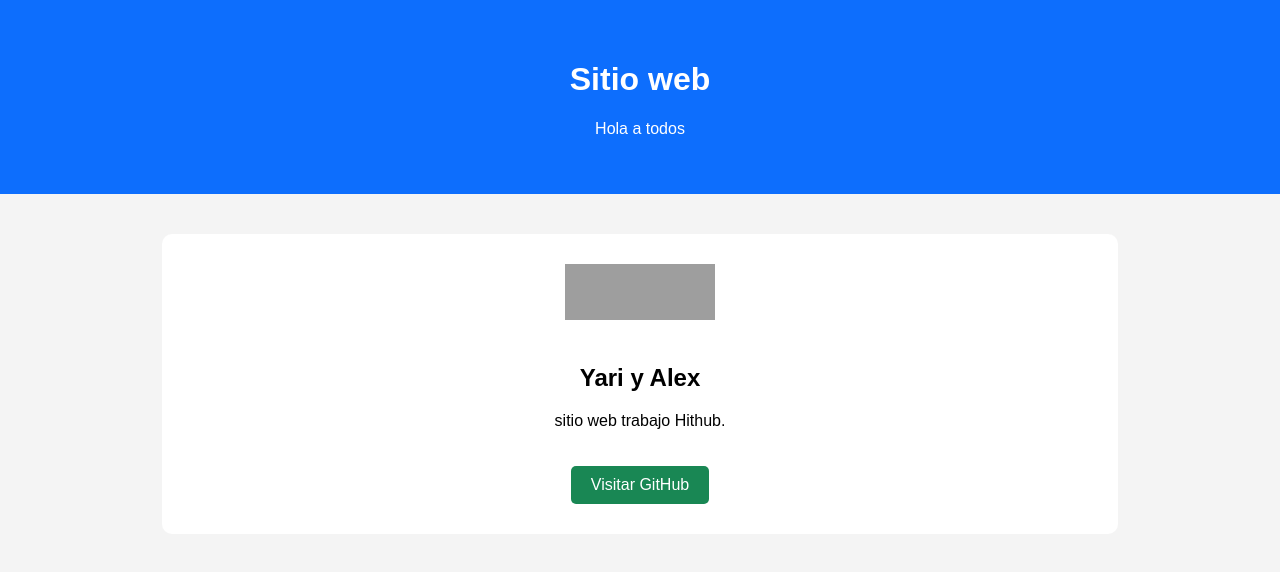
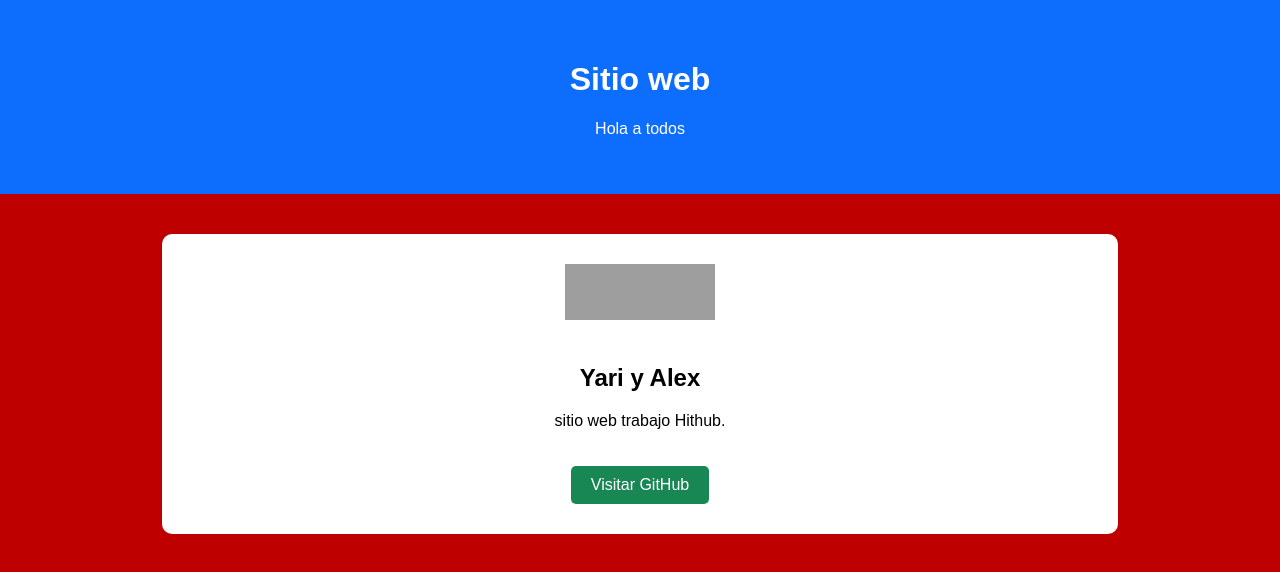
Before and after one commit to yariqng1-pixel/clase-4, a plain HTML site: page Clase 3/index.html in a window 1280 px wide. Drawn offline with Linux system fonts and the light colour scheme; grey boxes are pictures that could not be loaded.

Commit message:
color
Cambie el color de fondo a rojo

```diff
--- a/Clase 3/css/estilos.css
+++ b/Clase 3/css/estilos.css
@@ -1,6 +1,6 @@
 body {
     font-family: Arial, sans-serif;
-    background-color: #f4f4f4;
+    background-color: #BF0000;
     text-align: center;
     margin: 0;
 }
```
